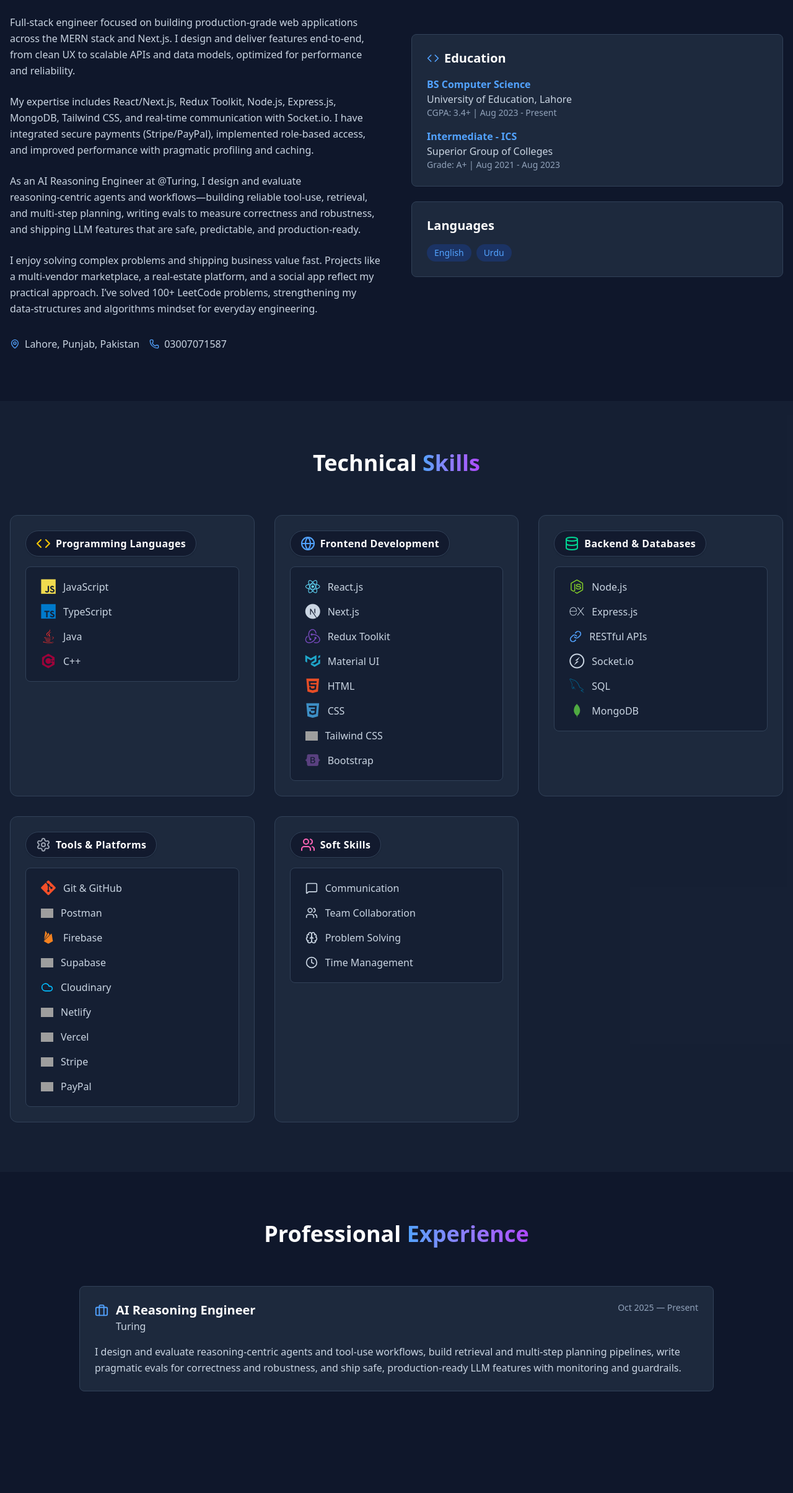
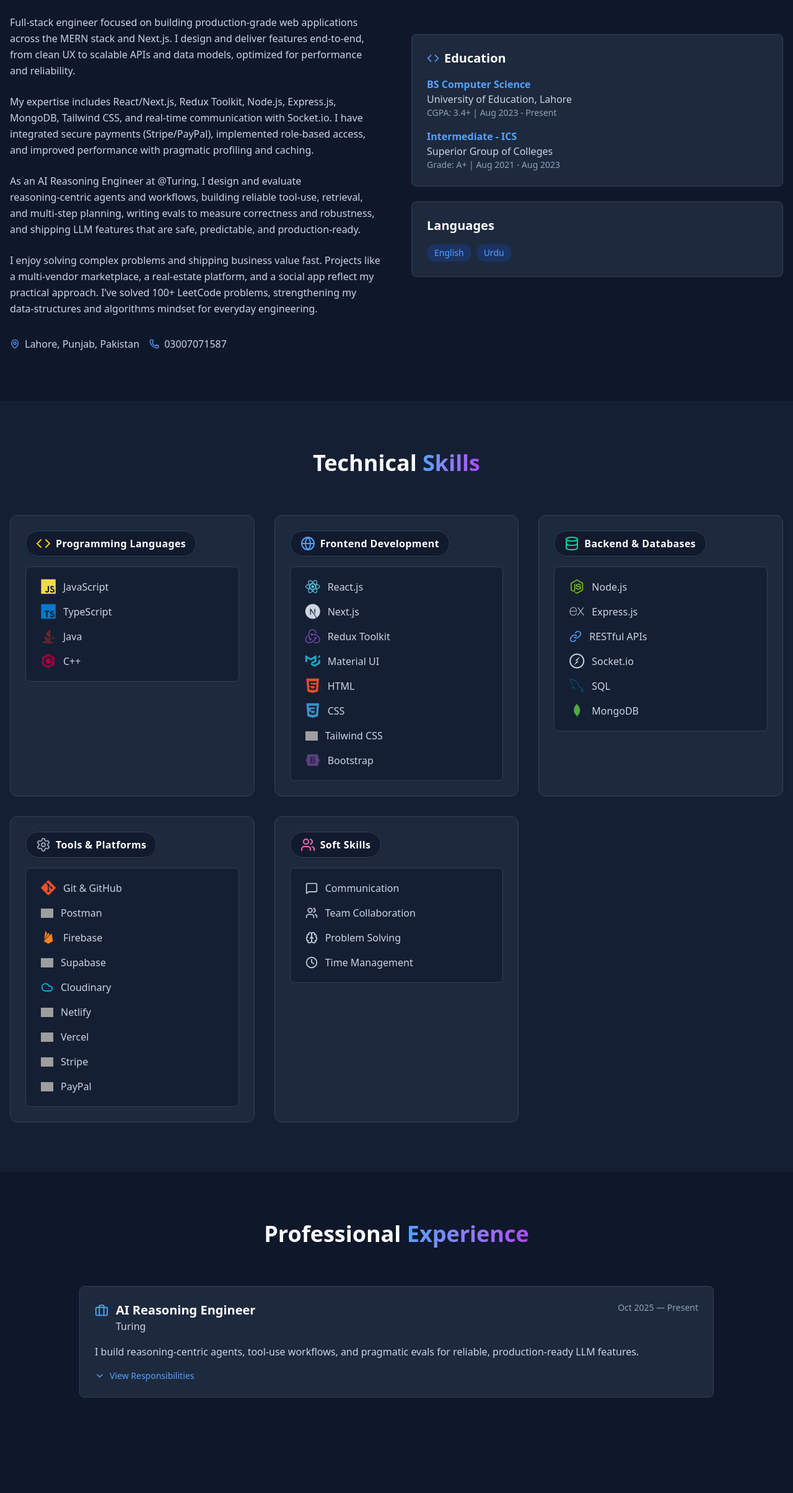
Before and after one commit to Anasyaseen92/MyPorfolio, a React (Vite) app: page / in a window 1280 px wide. Shown: the part 1110-3519 px from the top of the page at 62% size. Built offline with nearby package versions, Linux system fonts and the light colour scheme; grey boxes are pictures that could not be loaded.

Commit message:
add responsibilities in experience section

```diff
--- a/src/App.jsx
+++ b/src/App.jsx
@@ -40,6 +40,7 @@
   const [contactMessage, setContactMessage] = useState("");
   const [isSending, setIsSending] = useState(false);
   const [sendStatus, setSendStatus] = useState({ type: "", message: "" });
+  const [showResponsibilities, setShowResponsibilities] = useState(false);
 
   useEffect(() => {
     const handleScroll = () => {
@@ -259,7 +260,7 @@
                   My expertise includes React/Next.js, Redux Toolkit, Node.js, Express.js, MongoDB, Tailwind CSS, and real‑time communication with Socket.io. I have integrated secure payments (Stripe/PayPal), implemented role‑based access, and improved performance with pragmatic profiling and caching.
                 </p>
                 <p className="text-slate-300 mb-6 leading-relaxed">
-                  As an AI Reasoning Engineer at @Turing, I design and evaluate reasoning‑centric agents and workflows—building reliable tool‑use, retrieval, and multi‑step planning, writing evals to measure correctness and robustness, and shipping LLM features that are safe, predictable, and production‑ready.
+                  As an AI Reasoning Engineer at @Turing, I design and evaluate reasoning‑centric agents and workflows, building reliable tool‑use, retrieval, and multi‑step planning, writing evals to measure correctness and robustness, and shipping LLM features that are safe, predictable, and production‑ready.
                 </p>
                 <p className="text-slate-300 mb-8 leading-relaxed">
                   I enjoy solving complex problems and shipping business value fast. Projects like a multi‑vendor marketplace, a real‑estate platform, and a social app reflect my practical approach. I’ve solved 100+ LeetCode problems, strengthening my data‑structures and algorithms mindset for everyday engineering.
@@ -494,8 +495,36 @@
                   </div>
                 </div>
                 <p className="text-slate-300 mt-4 leading-relaxed">
-                  I design and evaluate reasoning‑centric agents and tool‑use workflows, build retrieval and multi‑step planning pipelines, write pragmatic evals for correctness and robustness, and ship safe, production‑ready LLM features with monitoring and guardrails.
+                I build reasoning-centric agents, tool-use workflows, and pragmatic evals for reliable, production-ready LLM features.
                 </p>
+
+                <button
+                  onClick={() => setShowResponsibilities(!showResponsibilities)}
+                  className="mt-4 flex items-center gap-2 text-blue-400 hover:text-blue-300 transition-colors text-sm font-medium"
+                >
+                  {showResponsibilities ? (
+                    <>
+                      <ChevronDown className="rotate-180 transition-transform" size={16} />
+                      Hide Responsibilities
+                    </>
+                  ) : (
+                    <>
+                      <ChevronDown className="transition-transform" size={16} />
+                      View Responsibilities
+                    </>
+                  )}
+                </button>
+
+                {showResponsibilities && (
+                  <ul className="mt-4 space-y-2 text-slate-300 list-disc list-inside pl-4">
+                    <li>Trained and evaluated AI reasoning models using advanced competitive programming techniques and optimized C++ solutions.</li>
+                    <li>Designed and implemented algorithmic challenges that strengthened the model's logical reasoning, optimization strategies, and problem-solving depth.</li>
+                    <li>Analyzed model outputs to identify reasoning gaps and developed targeted C++ tasks to improve accuracy, robustness, and generalization.</li>
+                    <li>Utilized Docker-based environments to reliably run, test, and evaluate model training pipelines across consistent setups.</li>
+                    <li>Optimized C++ implementations with a focus on time – space complexity, exposing models to realistic computational constraints.</li>
+                    <li>Collaborated with AI research teams to refine evaluation metrics, improve data quality, and support continuous model improvement.</li>
+                  </ul>
+                )}
               </div>
             </div>
           </div>
```
